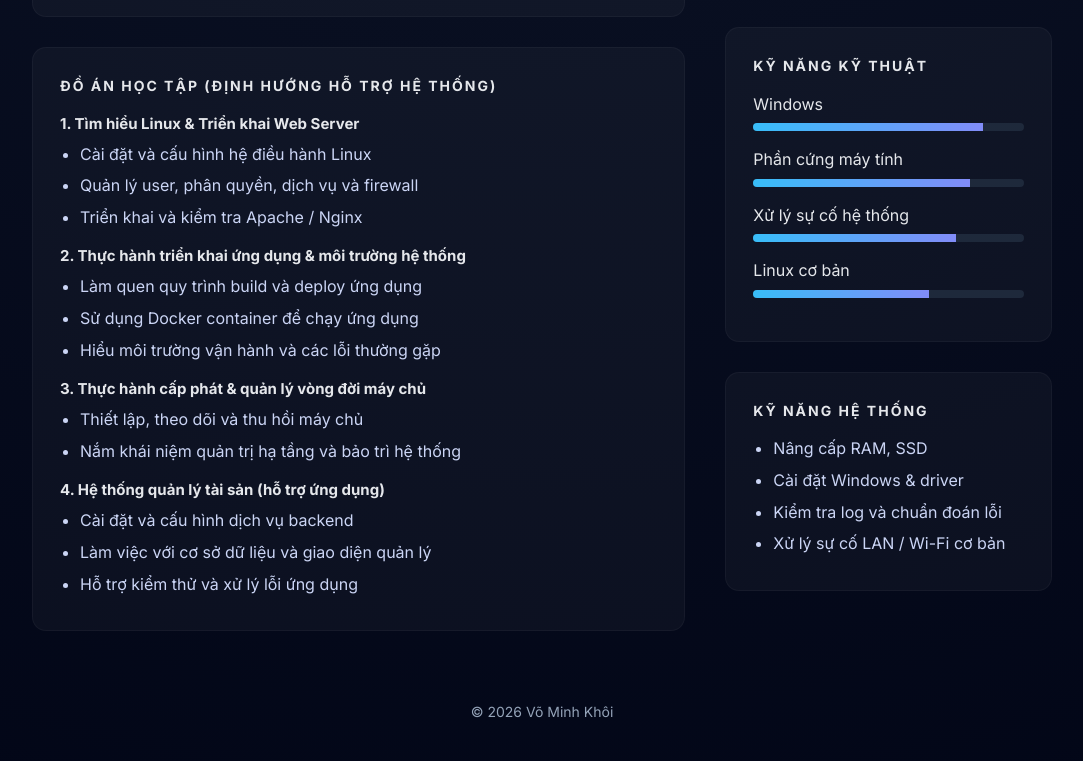
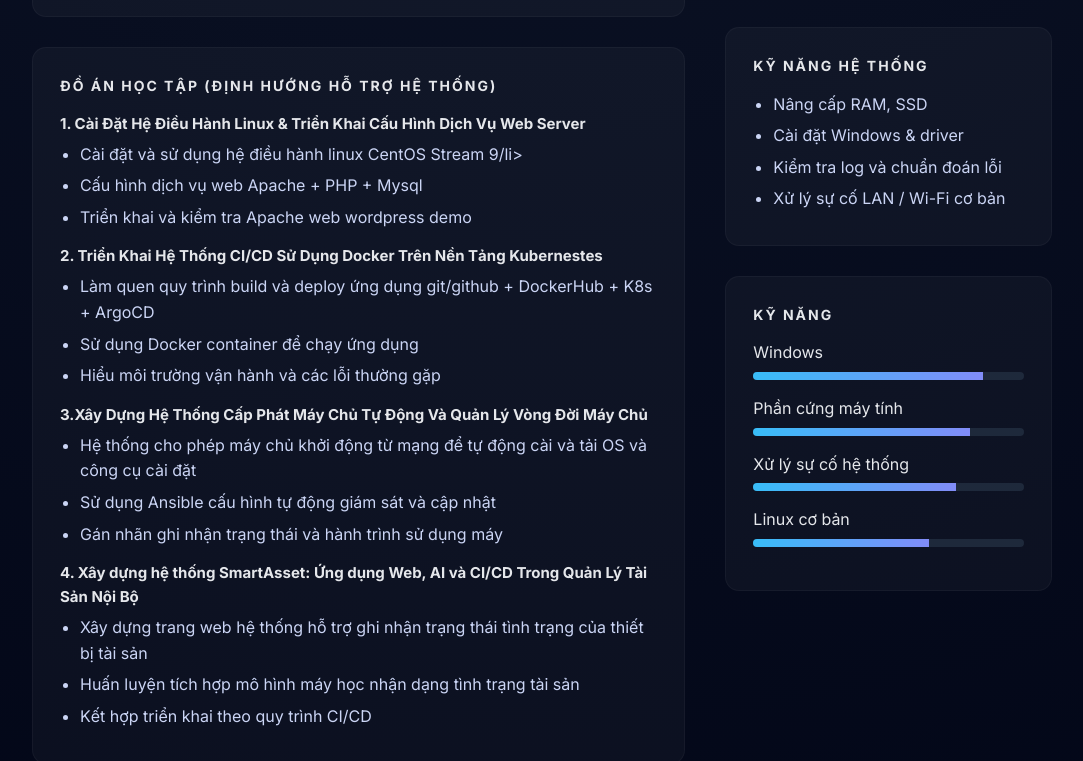
Before and after one commit to MinhKhoiDev24K/Minh-Khoi-Personal-CV, a plain HTML site: page index.html in a window 1280 px wide. Shown: the part 857-1618 px from the top of the page, without its empty margins (98-1181 px from the left). Drawn offline with Linux system fonts and the light colour scheme.

Commit message:
Fix Content

```diff
--- a/index.html
+++ b/index.html
@@ -59,31 +59,32 @@
       <section>
         <h2>ĐỒ ÁN HỌC TẬP (ĐỊNH HƯỚNG HỖ TRỢ HỆ THỐNG)</h2>
 
-        <h3>1. Tìm hiểu Linux & Triển khai Web Server</h3>
+        <h3>1. Cài Đặt Hệ Điều Hành Linux & Triển Khai Cấu Hình Dịch Vụ Web Server</h3>
         <ul>
-          <li>Cài đặt và cấu hình hệ điều hành Linux</li>
-          <li>Quản lý user, phân quyền, dịch vụ và firewall</li>
-          <li>Triển khai và kiểm tra Apache / Nginx</li>
+          <li>Cài đặt và sử dụng hệ điều hành linux CentOS Stream 9/li>
+          <li>Cấu hình dịch vụ web Apache + PHP + Mysql</li>
+          <li>Triển khai và kiểm tra Apache web wordpress demo</li>
         </ul>
 
-        <h3>2. Thực hành triển khai ứng dụng & môi trường hệ thống</h3>
+        <h3>2. Triển Khai Hệ Thống CI/CD Sử Dụng Docker Trên Nền Tảng Kubernestes</h3>
         <ul>
-          <li>Làm quen quy trình build và deploy ứng dụng</li>
+          <li>Làm quen quy trình build và deploy ứng dụng git/github + DockerHub + K8s + ArgoCD</li>
           <li>Sử dụng Docker container để chạy ứng dụng</li>
           <li>Hiểu môi trường vận hành và các lỗi thường gặp</li>
         </ul>
 
-        <h3>3. Thực hành cấp phát & quản lý vòng đời máy chủ</h3>
+        <h3>3.Xây Dựng Hệ Thống Cấp Phát Máy Chủ Tự Động Và Quản Lý Vòng Đời Máy Chủ</h3>
         <ul>
-          <li>Thiết lập, theo dõi và thu hồi máy chủ</li>
-          <li>Nắm khái niệm quản trị hạ tầng và bảo trì hệ thống</li>
+          <li>Hệ thống cho phép máy chủ khởi động từ mạng để tự động cài và tải OS và công cụ cài đặt</li>
+          <li>Sử dụng Ansible cấu hình tự động giám sát và cập nhật</li>
+          <li>Gán nhãn ghi nhận trạng thái và hành trình sử dụng máy</li>
         </ul>
 
-        <h3>4. Hệ thống quản lý tài sản (hỗ trợ ứng dụng)</h3>
+        <h3>4. Xây dựng hệ thống SmartAsset: Ứng dụng Web, AI và CI/CD Trong Quản Lý Tài Sản Nội Bộ</h3>
         <ul>
-          <li>Cài đặt và cấu hình dịch vụ backend</li>
-          <li>Làm việc với cơ sở dữ liệu và giao diện quản lý</li>
-          <li>Hỗ trợ kiểm thử và xử lý lỗi ứng dụng</li>
+          <li>Xây dựng trang web hệ thống hỗ trợ ghi nhận trạng thái tình trạng của thiết bị tài sản</li>
+          <li>Huấn luyện tích hợp mô hình máy học nhận dạng tình trạng tài sản</li>
+          <li>Kết hợp triển khai theo quy trình CI/CD </li>
         </ul>
       </section>
 
@@ -92,7 +93,6 @@
     <!-- CỘT PHẢI -->
     <div class="right">
 
-      <!-- HỌC VẤN ĐƯA LÊN ĐẦU -->
       <section>
         <h2>HỌC VẤN</h2>
         <p>
@@ -114,7 +114,18 @@
       </section>
 
       <section>
-        <h2>KỸ NĂNG KỸ THUẬT</h2>
+        <h2>KỸ NĂNG HỆ THỐNG</h2>
+        <ul>
+          <li>Nâng cấp RAM, SSD</li>
+          <li>Cài đặt Windows & driver</li>
+          <li>Kiểm tra log và chuẩn đoán lỗi</li>
+          <li>Xử lý sự cố LAN / Wi-Fi cơ bản</li>
+        </ul>
+      </section>
+
+
+      <section>
+        <h2>KỸ NĂNG</h2>
 
         <div class="skill">
           <span>Windows</span>
@@ -137,15 +148,7 @@
         </div>
       </section>
 
-      <section>
-        <h2>KỸ NĂNG HỆ THỐNG</h2>
-        <ul>
-          <li>Nâng cấp RAM, SSD</li>
-          <li>Cài đặt Windows & driver</li>
-          <li>Kiểm tra log và chuẩn đoán lỗi</li>
-          <li>Xử lý sự cố LAN / Wi-Fi cơ bản</li>
-        </ul>
-      </section>
+
 
     </div>
   </main>
@@ -156,6 +159,6 @@
 
 </div>
 
-<script src="js/main.js"></script>
+<!-- <script src="js/main.js"></script> -->
 </body>
 </html>
```
